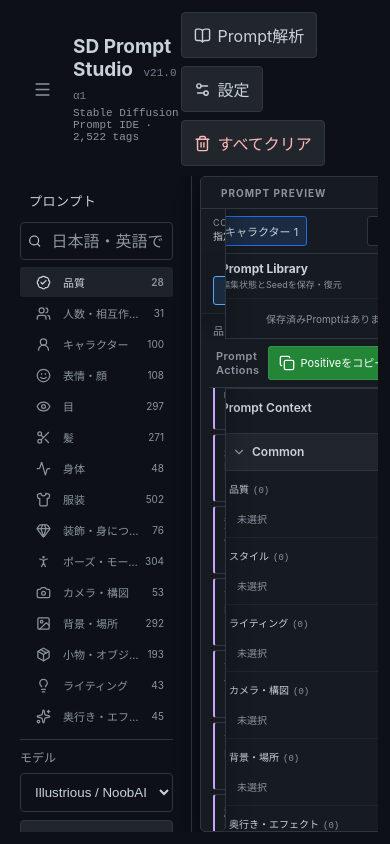
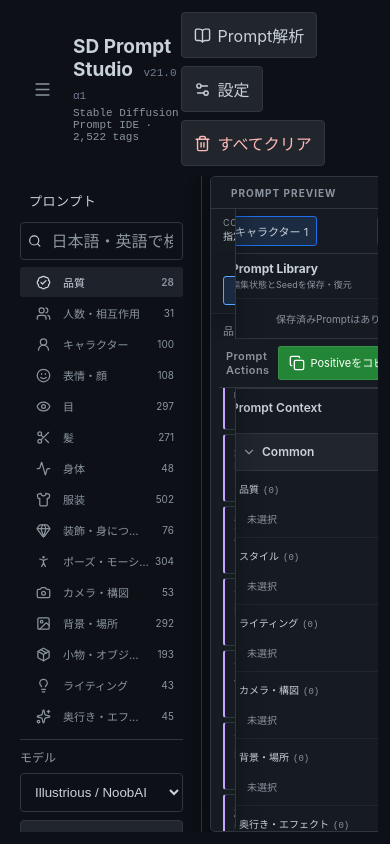
Before and after one commit to whatrune/sd-prompt-studio, a React (Vite) app: page / in a window 390 px wide. Built offline with nearby package versions, Linux system fonts and the light colour scheme; the HTML template or start-up script is replaced by a standard one.

Commit message:
Fit long navigation labels

```diff
--- a/src/styles.css
+++ b/src/styles.css
@@ -1163,6 +1163,6 @@ body,
 
 @media (max-width: 1250px) {
   .workspace:not(.navigation-collapsed) {
-    grid-template-columns: minmax(180px, .6fr) minmax(0, 1.35fr) minmax(260px, 1fr);
+    grid-template-columns: minmax(190px, .6fr) minmax(0, 1.35fr) minmax(260px, 1fr);
   }
 }
```
